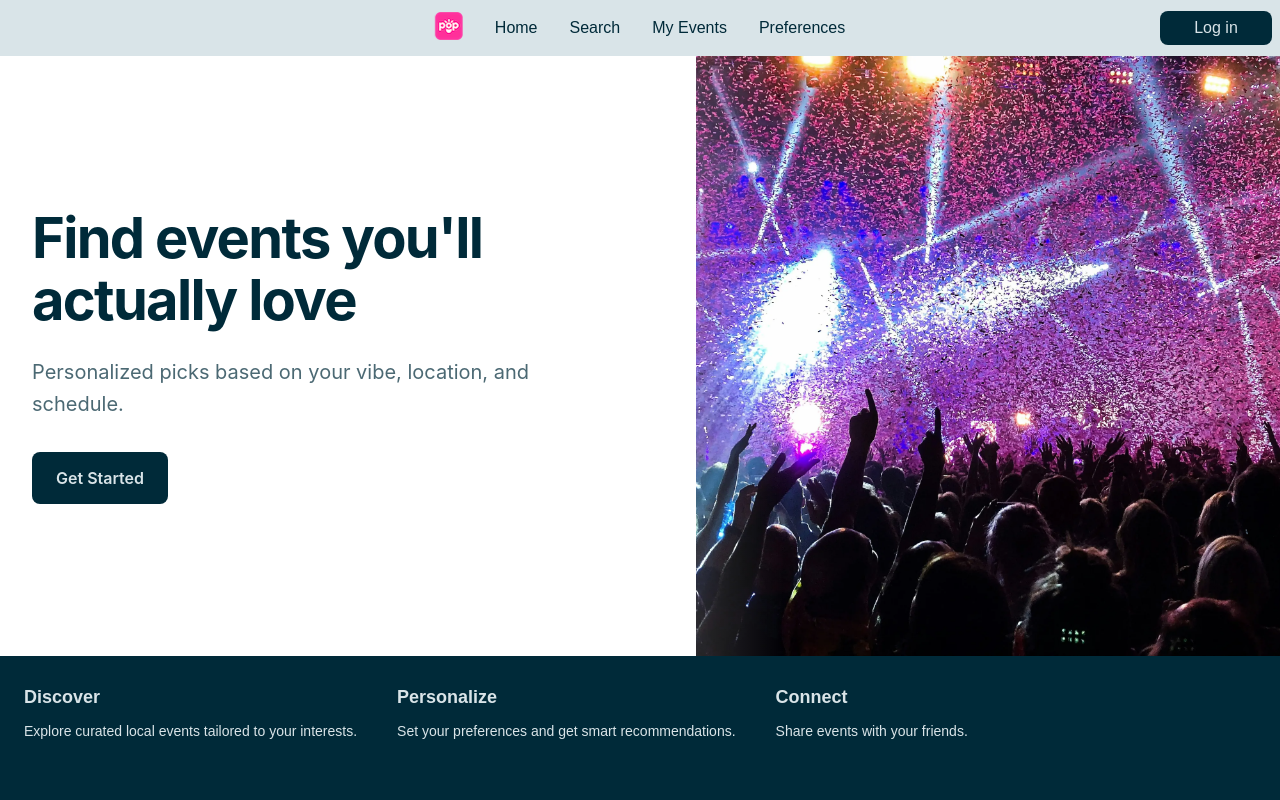
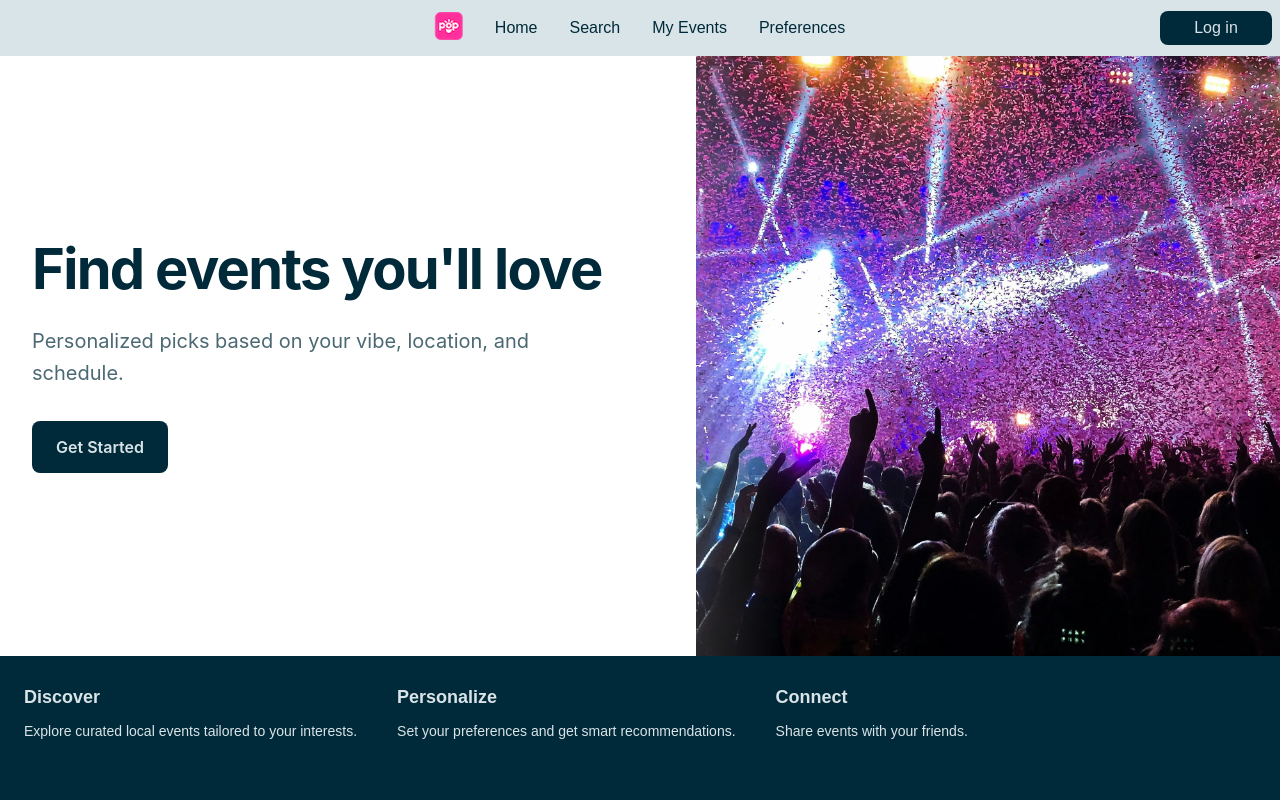
Before and after one commit to ash-kick/event-pop-app, a React (Vite) app: page / in a window 1280 px wide. Shown: the top 800 px of the page. Built offline with nearby package versions, Linux system fonts and the light colour scheme; no server answers; a web font is replaced by a local one.

Commit message:
removing actually from landing page banner

```diff
--- a/src/pages/landing/Landing.jsx
+++ b/src/pages/landing/Landing.jsx
@@ -5,7 +5,7 @@ export default function Landing() {
           <div className="landing-container">
                <div className="landing-hero">
                     <div className="landing-hero-left">
-                         <h1 className="landing-header-text">Find events you'll actually love</h1>
+                         <h1 className="landing-header-text">Find events you'll love</h1>
                          <p className="landing-subhead">Personalized picks based on your vibe, location, and schedule.</p>
                          <Link
                               to="/register"
```
